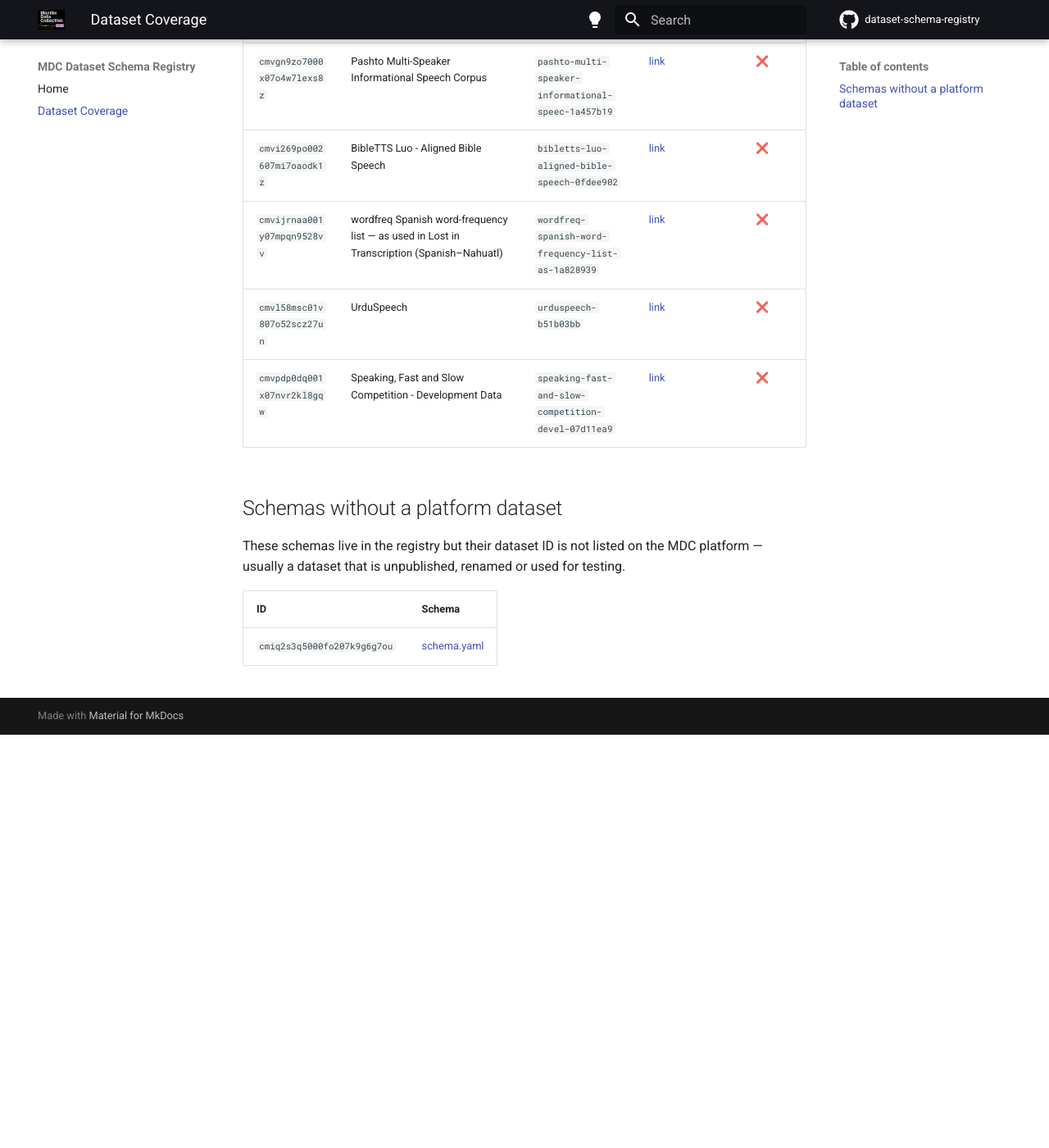
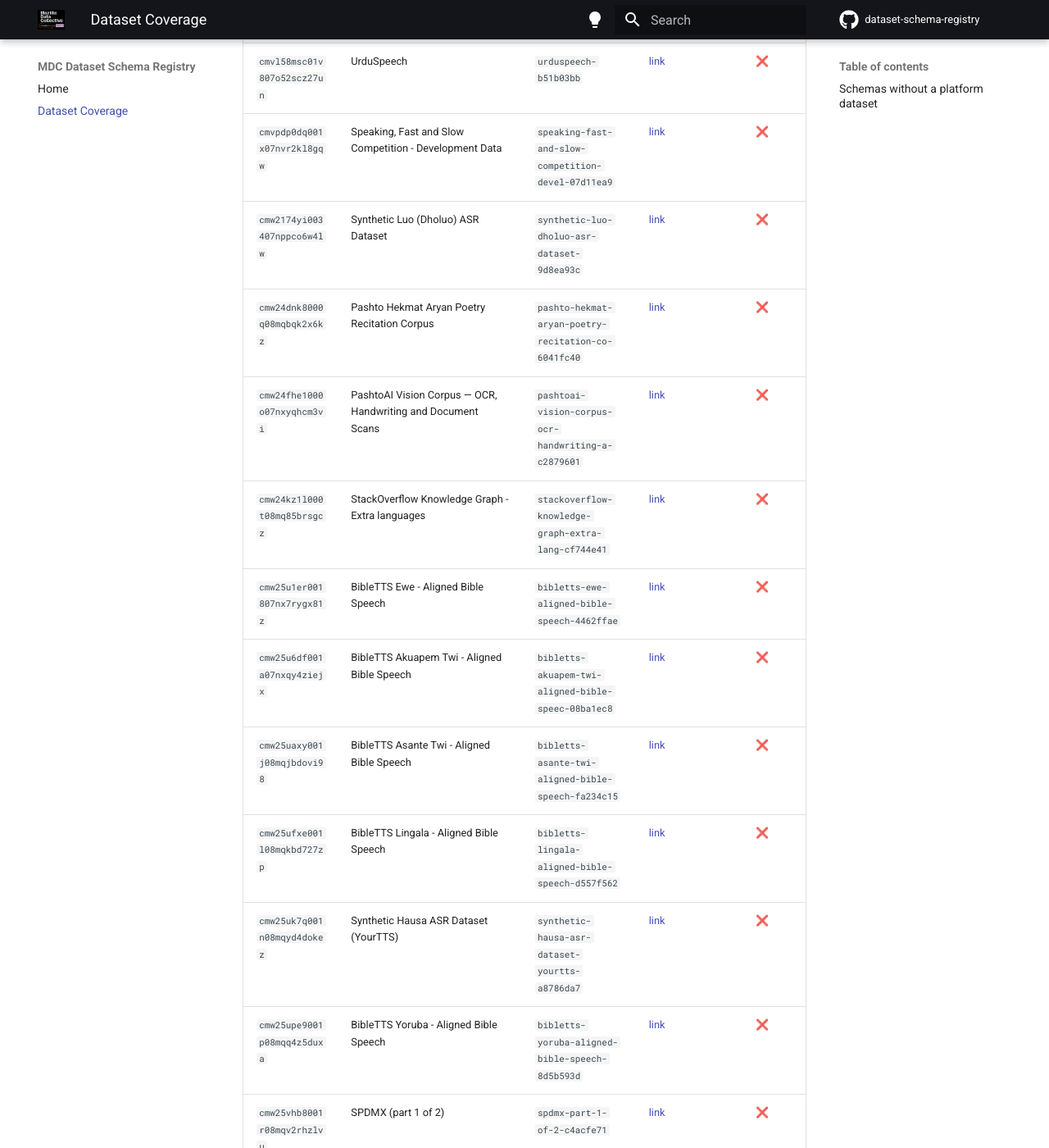
Before and after one commit to Mozilla-Data-Collective/dataset-schema-registry, an MkDocs documentation site: the page built from docs/dataset-coverage.md, in a window 1280 px wide and 1400 px high, scrolled down 125866 px. Shown: the whole window at 82% size. Built offline with MkDocs 1.6.1 and Material for MkDocs 9.7.7, drawn with Linux system fonts in a browser that asks for light colours; comment, search, counter and statistics services are not loaded; before the commit the page ends 126762 px from its top, so only the background shows below that; some of the changed text lies outside the part shown.

Commit message:
chore: update registry index and dataset coverage [skip ci]

```diff
--- a/docs/dataset-coverage.md
+++ b/docs/dataset-coverage.md
@@ -1226,6 +1223,22 @@ data programmatically.
 | `cmvijrnaa001y07mpqn9528vv` | wordfreq Spanish word-frequency list — as used in Lost in Transcription (Spanish–Nahuatl) | `wordfreq-spanish-word-frequency-list-as-1a828939` | [link](https://mozilladatacollective.com/datasets/cmvijrnaa001y07mpqn9528vv) | ❌ |
 | `cmvl58msc01v807o52scz27un` | UrduSpeech | `urduspeech-b51b03bb` | [link](https://mozilladatacollective.com/datasets/cmvl58msc01v807o52scz27un) | ❌ |
 | `cmvpdp0dq001x07nvr2kl8gqw` | Speaking, Fast and Slow Competition - Development Data | `speaking-fast-and-slow-competition-devel-07d11ea9` | [link](https://mozilladatacollective.com/datasets/cmvpdp0dq001x07nvr2kl8gqw) | ❌ |
+| `cmw2174yi003407nppco6w4lw` | Synthetic Luo (Dholuo) ASR Dataset | `synthetic-luo-dholuo-asr-dataset-9d8ea93c` | [link](https://mozilladatacollective.com/datasets/cmw2174yi003407nppco6w4lw) | ❌ |
+| `cmw24dnk8000q08mqbqk2x6kz` | Pashto Hekmat Aryan Poetry Recitation Corpus | `pashto-hekmat-aryan-poetry-recitation-co-6041fc40` | [link](https://mozilladatacollective.com/datasets/cmw24dnk8000q08mqbqk2x6kz) | ❌ |
+| `cmw24fhe1000o07nxyqhcm3vi` | PashtoAI Vision Corpus — OCR, Handwriting and Document Scans | `pashtoai-vision-corpus-ocr-handwriting-a-c2879601` | [link](https://mozilladatacollective.com/datasets/cmw24fhe1000o07nxyqhcm3vi) | ❌ |
+| `cmw24kz1l000t08mq85brsgcz` | StackOverflow Knowledge Graph - Extra languages | `stackoverflow-knowledge-graph-extra-lang-cf744e41` | [link](https://mozilladatacollective.com/datasets/cmw24kz1l000t08mq85brsgcz) | ❌ |
+| `cmw25u1er001807nx7rygx81z` | BibleTTS Ewe - Aligned Bible Speech | `bibletts-ewe-aligned-bible-speech-4462ffae` | [link](https://mozilladatacollective.com/datasets/cmw25u1er001807nx7rygx81z) | ❌ |
+| `cmw25u6df001a07nxqy4ziejx` | BibleTTS Akuapem Twi - Aligned Bible Speech | `bibletts-akuapem-twi-aligned-bible-speec-08ba1ec8` | [link](https://mozilladatacollective.com/datasets/cmw25u6df001a07nxqy4ziejx) | ❌ |
+| `cmw25uaxy001j08mqjbdovi98` | BibleTTS Asante Twi - Aligned Bible Speech | `bibletts-asante-twi-aligned-bible-speech-fa234c15` | [link](https://mozilladatacollective.com/datasets/cmw25uaxy001j08mqjbdovi98) | ❌ |
+| `cmw25ufxe001l08mqkbd727zp` | BibleTTS Lingala - Aligned Bible Speech | `bibletts-lingala-aligned-bible-speech-d557f562` | [link](https://mozilladatacollective.com/datasets/cmw25ufxe001l08mqkbd727zp) | ❌ |
+| `cmw25uk7q001n08mqyd4dokez` | Synthetic Hausa ASR Dataset (YourTTS) | `synthetic-hausa-asr-dataset-yourtts-a8786da7` | [link](https://mozilladatacollective.com/datasets/cmw25uk7q001n08mqyd4dokez) | ❌ |
+| `cmw25upe9001p08mqq4z5duxa` | BibleTTS Yoruba - Aligned Bible Speech | `bibletts-yoruba-aligned-bible-speech-8d5b593d` | [link](https://mozilladatacollective.com/datasets/cmw25upe9001p08mqq4z5duxa) | ❌ |
+| `cmw25vhb8001r08mqv2rhzlvu` | SPDMX (part 1 of 2) | `spdmx-part-1-of-2-c4acfe71` | [link](https://mozilladatacollective.com/datasets/cmw25vhb8001r08mqv2rhzlvu) | ❌ |
+| `cmw25vlq9001c07nx0f2l090a` | SPDMX (part 2 of 2) | `spdmx-part-2-of-2-af6dfe60` | [link](https://mozilladatacollective.com/datasets/cmw25vlq9001c07nx0f2l090a) | ❌ |
+| `cmw25vtj7001e07nxyp5yo9ml` | Synthetic Hausa ASR Dataset (XTTS) | `synthetic-hausa-asr-dataset-xtts-d0f811a6` | [link](https://mozilladatacollective.com/datasets/cmw25vtj7001e07nxyp5yo9ml) | ❌ |
+| `cmw2605ub002008mqdoto85pg` | Sistema de Alertas Tempranas de la Defensoría del Pueblo de Colombia (2026) | `sistema-de-alertas-tempranas-de-la-defen-20684663` | [link](https://mozilladatacollective.com/datasets/cmw2605ub002008mqdoto85pg) | ❌ |
+| `cmw27i5lm000708moo1vjjdql` | Biblioteca Digital del Ministerio de Educación de Chile (2026) | `biblioteca-digital-del-ministerio-de-edu-cf3e4c7a` | [link](https://mozilladatacollective.com/datasets/cmw27i5lm000708moo1vjjdql) | ❌ |
+| `cmw2gjt1j004007mlwpkfmp3v` | Dholuo Agricultural Spontaneous Speech Dataset | `dholuo-agricultural-spontaneous-speech-d-4004ff08` | [link](https://mozilladatacollective.com/datasets/cmw2gjt1j004007mlwpkfmp3v) | ❌ |
 
 ## Schemas without a platform dataset
 
```
Also changed, not shown: other parts of docs/dataset-coverage.md (+3 -6 lines), 1 other file.
